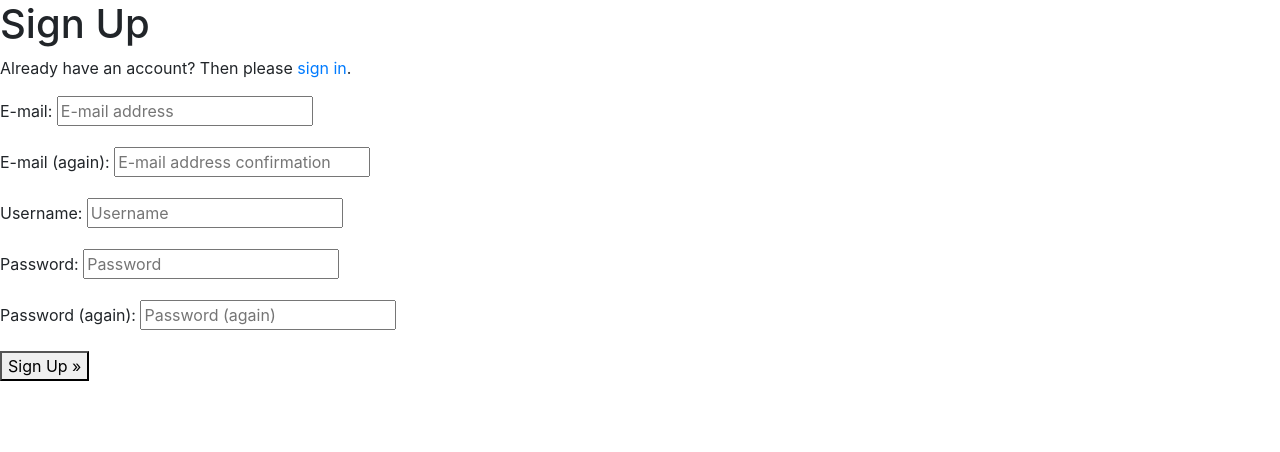
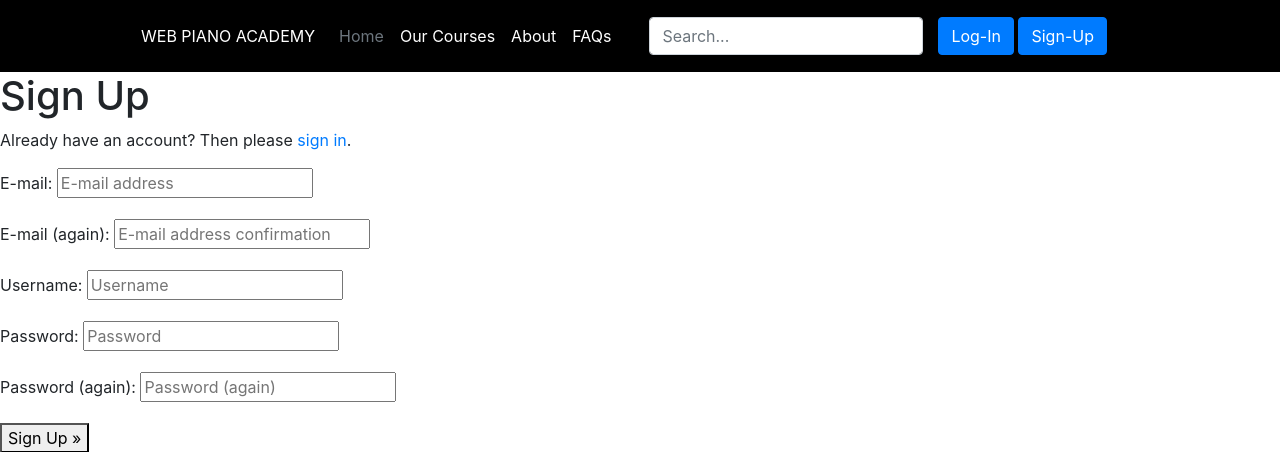
Before and after one commit to LewisMDillon/web-piano-academy, a Django app: page /accounts/signup/ in a window 1280 px wide. Shown: the top 452 px of the page. Run offline with Django 3.2, Linux system fonts and the light colour scheme.

Commit message:
Add top navbar to all site pages

```diff
--- a/home/static/home/style.css
+++ b/home/static/home/style.css
@@ -28,3 +28,7 @@
     background-color: black;
     border-color: grey;
 }
+
+#main-header {
+    background-color: black;
+}
--- a/templates/base.html
+++ b/templates/base.html
@@ -39,11 +39,39 @@
 </head>
 
 <body>
-    <header class="container-fluid fixed-top"></header>
 
     {% if messages %}
         <div class="message-container"></div>
     {% endif %}
+
+    <header class="p-3 text-bg-dark" id="main-header">
+        <div class="container">
+          <div class="d-flex flex-wrap align-items-center justify-content-center justify-content-lg-start">
+            <a href="/" class="d-flex align-items-center mb-2 mb-lg-0 text-white text-decoration-none">
+              <svg class="bi me-2" width="40" height="32" role="img" aria-label="Bootstrap"><use xlink:href="#bootstrap"/></svg>
+            </a>
+
+            <div class="text-start">
+                <a href="{% url 'home' %}" class="nav-link text-white">WEB PIANO ACADEMY</a>
+            </div>
+
+            <ul class="nav col-12 col-lg-auto me-lg-auto mb-2 justify-content-center mb-md-0">
+              <li><a href="{% url 'home' %}" class="nav-link px-2 text-secondary">Home</a></li>
+              <li><a href="#" class="nav-link px-2 text-white">Our Courses</a></li>
+              <li><a href="#" class="nav-link px-2 text-white">About</a></li>
+              <li><a href="{% url 'faqs' %}" class="nav-link px-2 text-white">FAQs</a></li>
+            </ul>
+
+            <form class="col-12 col-lg-auto mb-3 mb-lg-0 me-lg-3" role="search">
+              <input type="search" class="form-control form-control-dark text-bg-dark" placeholder="Search..." aria-label="Search">
+            </form>
+
+            <div class="text-end">
+              <a href="{% url 'account_login' %}" class="btn btn-primary">Log-In</a>
+              <a href="{% url 'account_signup' %}" class="btn btn-primary">Sign-Up</a>            </div>
+          </div>
+        </div>
+      </header>
 
     {% block page_header %}
     {% endblock %}
```
